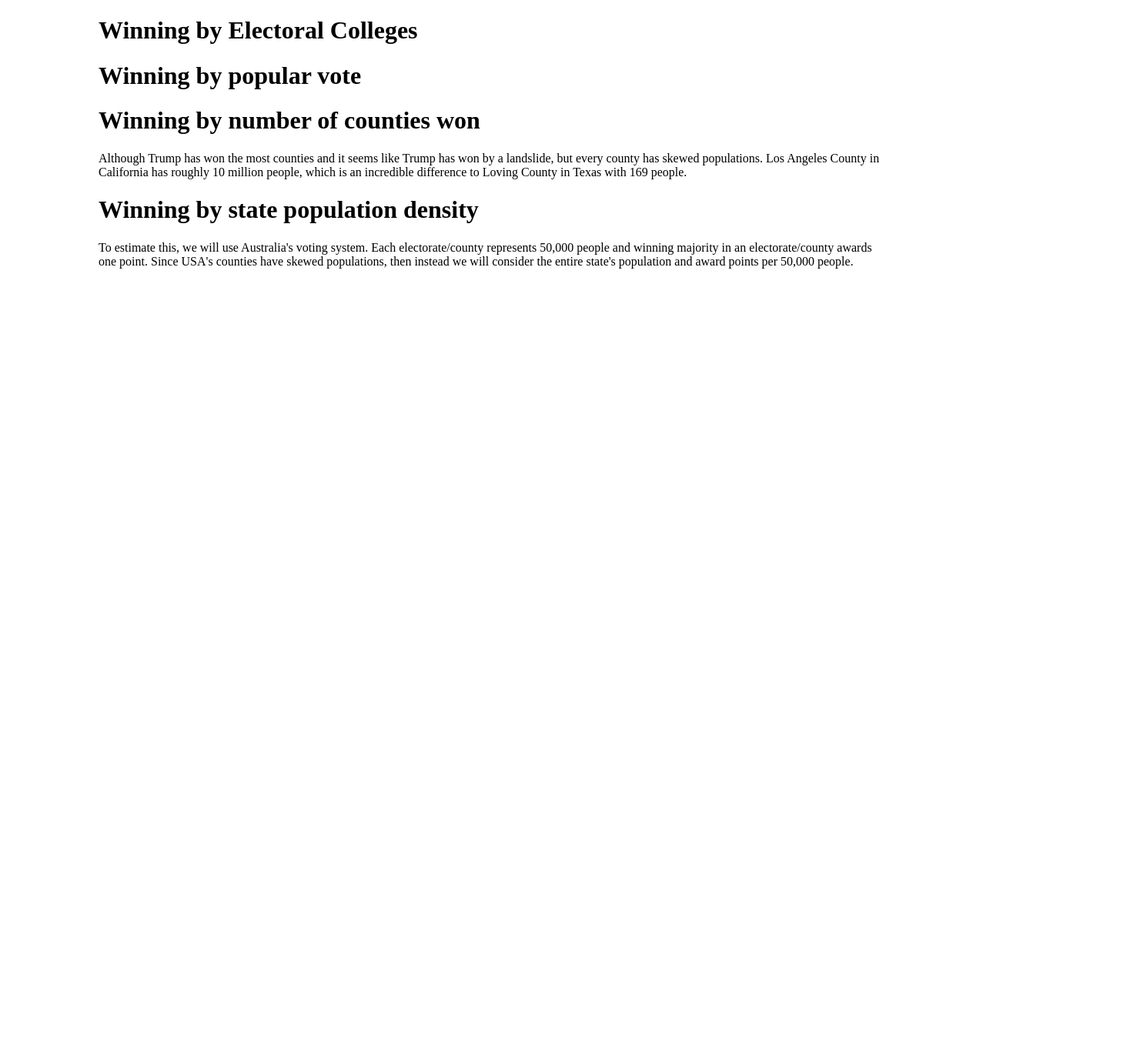
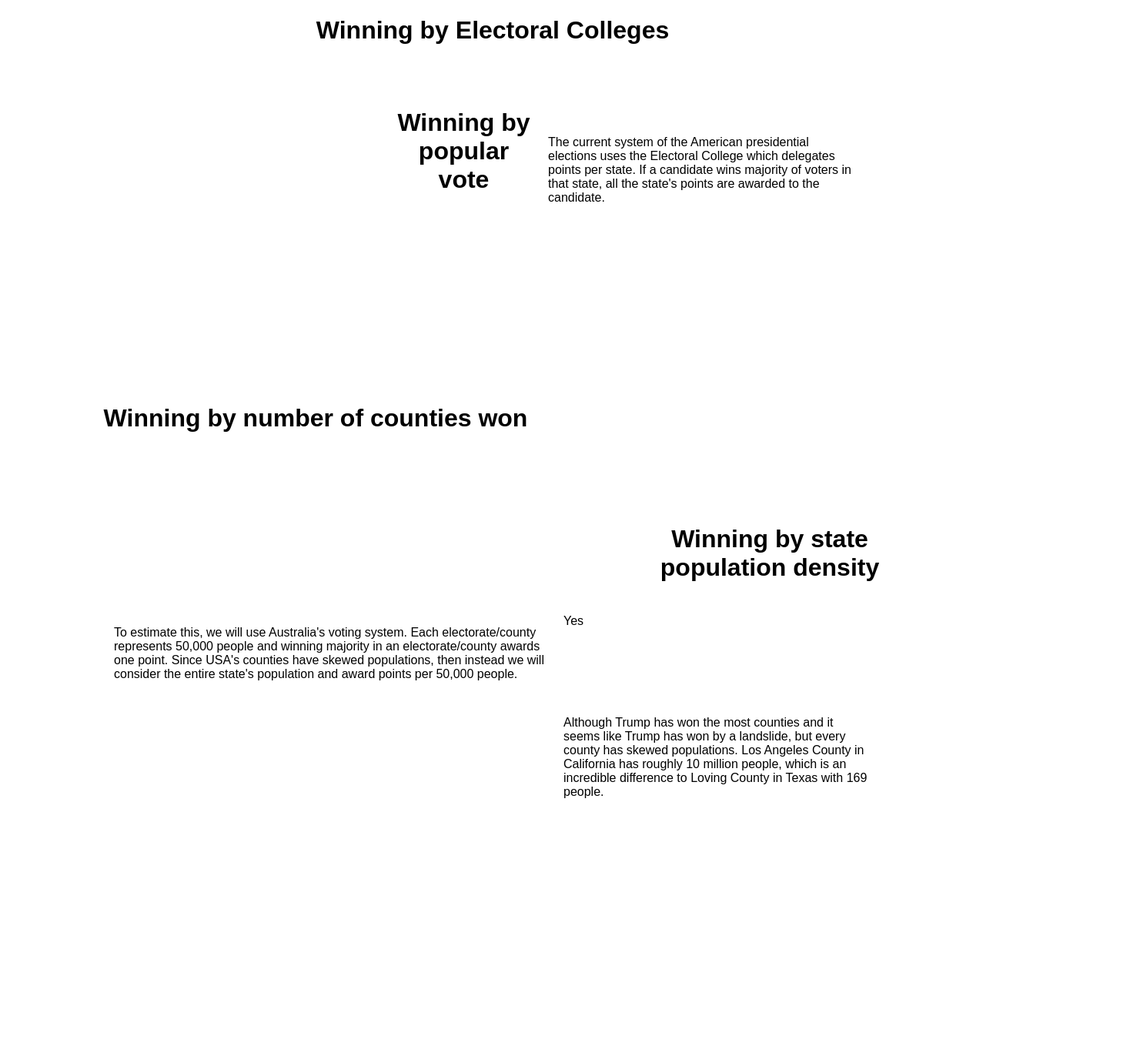
Before and after one commit to nix-chu/FIT3179_Assignment_2, a plain HTML site: page index.html in a window 1280 px wide. Shown: the whole page at 77% size, 1468 px wide, since content can reach past the window. Before the commit the page ends 800 px from the top, so only its background shows below. Drawn offline with Linux system fonts and the light colour scheme; a script that the page names is missing.

Commit message:
Write CSS

```diff
--- a/index.css
+++ b/index.css
@@ -1,4 +1,70 @@
 body {
     margin: auto;
     width: 80%;
+    font-family: Arial;
 }
+
+h1 {
+    text-align: center;
+}
+
+.float-container {
+    padding: 20px;
+}
+
+#electoralCollegeMap {
+    float: left;
+    width: 700px;
+    padding: 20px;
+}
+#electoralCollegeText {
+    float: right;
+    height: 470px;
+    width: 400px;
+    padding: 20px;
+}
+
+#popularVoteHeader {
+    padding-left: 385px;
+}
+#popularVoteChart {
+    float: left;
+    height: 100px;
+    width: 700px;
+}
+#popularVoteText {
+    float: right;
+    height: 100px;
+    width: 400px;
+}
+
+#addspace {
+    height: 50px;
+    width: 1200px;
+    padding: 70px;
+}
+
+#countyVoteMap {
+    float: left;
+    width: 700px;
+}
+#countyVoteText {
+    float: right;
+    height: 460px;
+    width: 400px;
+}
+
+#statePopulationText {
+    float: center;
+    height: 20px;
+}
+#statePopulationBar {
+    float: center;
+    height: 20px;
+    padding: 20px;
+}
+#statePopulationMap {
+    float: center;
+    height: 400px;
+    padding: 20px;
+}
--- a/index.html
+++ b/index.html
@@ -9,30 +9,46 @@
     <link rel="stylesheet" href="index.css">
 </head>
 <body>
-    <h1>Winning by Electoral Colleges</h1>
-    <div id="electoralCollegeMap"></div>
+    <h1 id="electoralCollegeHeader">Winning by Electoral Colleges</h1>
+    <div class=float-container>
+        <div id="electoralCollegeMap" class="left"></div>
+        <p id="electoralCollegeText" class="right">
+            The current system of the American presidential elections uses the Electoral College which delegates
+            points per state. If a candidate wins majority of voters in that state, all the state's points are
+            awarded to the candidate.
+        </p>
+    </div>
 
-    <h1>Winning by popular vote</h1>
-    <div id="popularVoteChart"></div>
+    <h1 id="popularVoteHeader">Winning by popular vote</h1>
+    <div class=float-container>
+        <div id="popularVoteChart" class=float-child></div>
+        <p id="popularVoteText">Yes</p>
+    </div>
 
-    <h1>Winning by number of counties won</h1>
-    <div id="countyVoteMap"></div>
-    <p>
+    <div id="addspace"></div>
+
+    <h1 id="countyVoteHeader">Winning by number of counties won</h1>
+    <div class=float-container>
+        <div id="countyVoteMap" class="left"></div>
+        <p id="countyVoteText" class="right">
             Although Trump has won the most counties and it seems like Trump has won by a landslide, but every
             county has skewed populations. Los Angeles County in California has roughly 10 million people,
             which is an incredible difference to Loving County in Texas with 169 people.
         </p>
+    </div>
 
-    <h1>Winning by state population density</h1>
-    <p>
+    <h1 id="statePopulationHeader">Winning by state population density</h1>
+    <div class=float-container>
+        <p id="statePopulationText">
             To estimate this, we will use Australia's voting system.
 
             Each electorate/county represents 50,000 people and winning majority in an electorate/county awards
             one point. Since USA's counties have skewed populations, then instead we will consider the entire
             state's population and award points per 50,000 people.
         </p>
-    <div id="statePopulationBar"></div>
-    <div id="statePopulationMap"></div>
+        <div id="statePopulationBar" class="placeChartCentre"></div>
+        <div id="statePopulationMap" class="placeChartCentre"></div>
+    </div>
 
     <script src="vega_lite_vis.js"></script>
 </body>
--- a/vegalite_code/statePopulationBar.vg.json
+++ b/vegalite_code/statePopulationBar.vg.json
@@ -4,7 +4,7 @@
         "url": "https://raw.githubusercontent.com/nix-chu/FIT3179_Assignment_2/main/data/totals.csv"
     },
     "title": "Joe Biden 1640.93                                                                                                    1491.71 Donald Trump",
-    "width": 700,
+    "width": 1200,
     "height": 18,
     "mark": "bar",
     "encoding": {
--- a/vegalite_code/statePopulationMap.vg.json
+++ b/vegalite_code/statePopulationMap.vg.json
@@ -10,7 +10,7 @@
     "hconcat": [
         {
             "title": "Biden voters proportion",
-            "width": 500,
+            "width": 550,
             "height": 400,
             "projection": { "type": "albersUsa" },
             "transform": [
@@ -116,7 +116,7 @@
         },
         {
             "title": "Trump voters proportion",
-            "width": 500,
+            "width": 550,
             "height": 400,
             "projection": { "type": "albersUsa" },
             "transform": [
```
Lines whose indentation alone changed are shown as unchanged.
